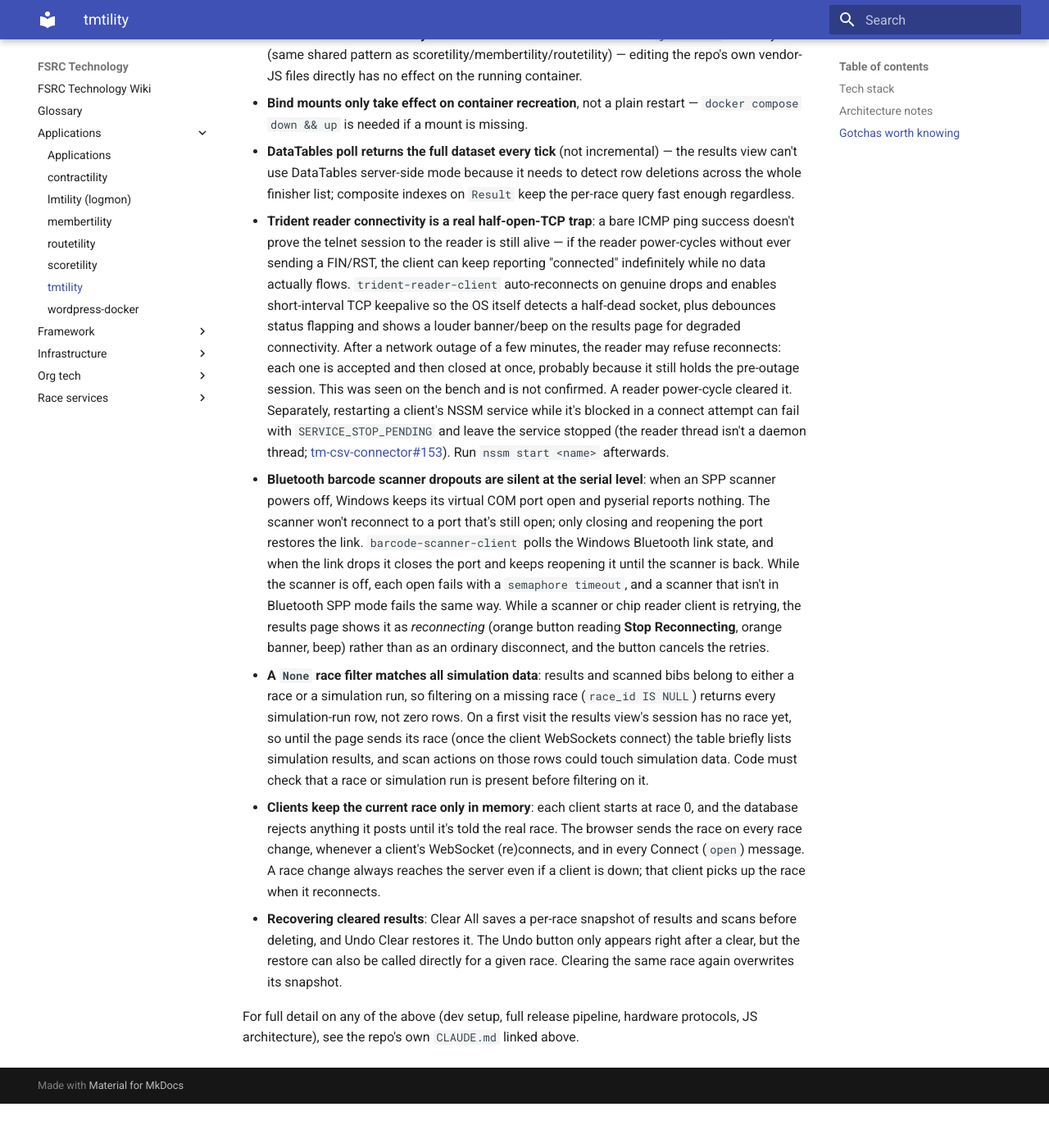
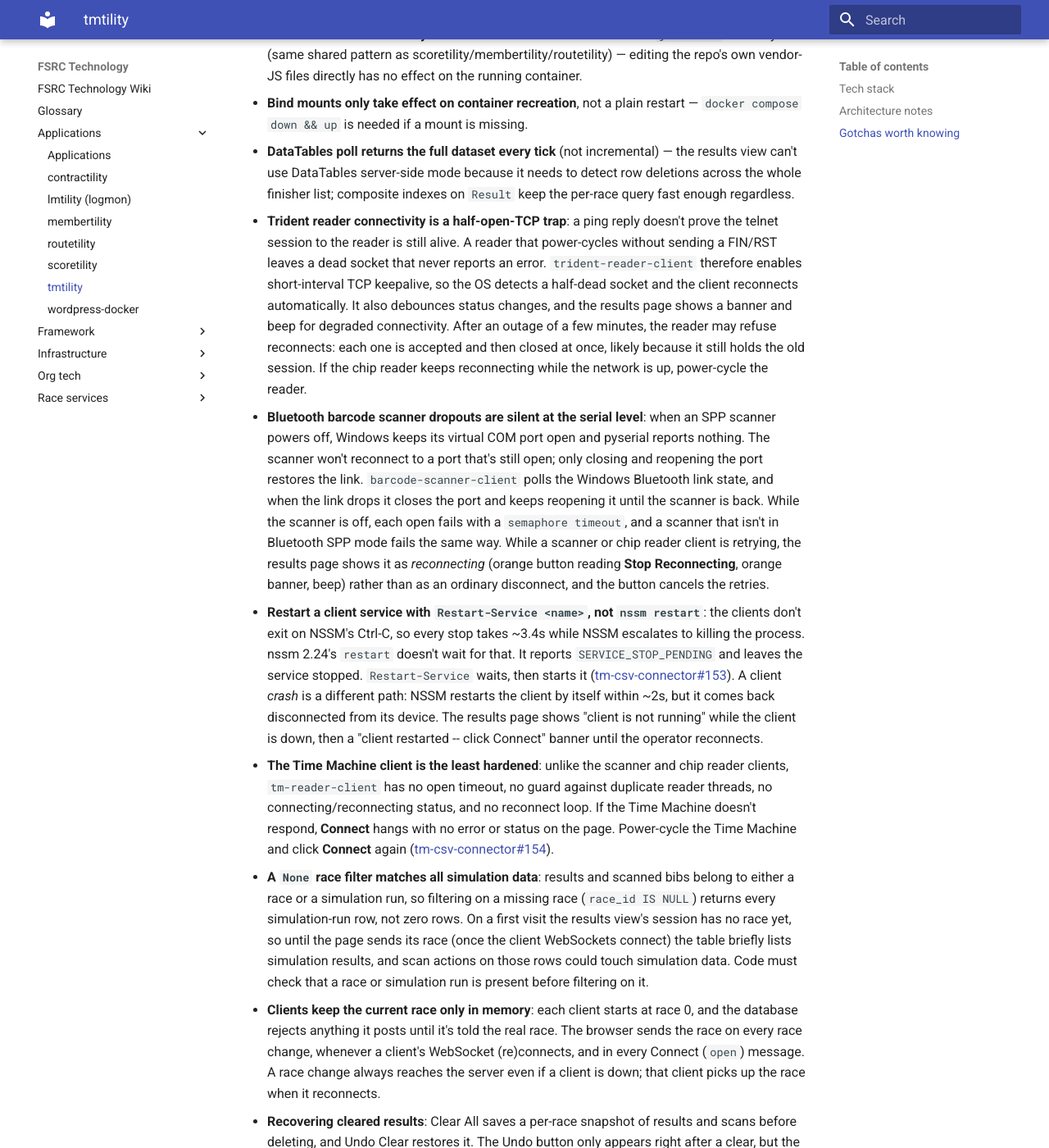
Before and after one commit to louking/fsrc-tech, an MkDocs documentation site: the page built from docs/applications/tmtility.md, in a window 1280 px wide and 1400 px high, scrolled down 1779 px. Shown: the whole window at 82% size. Built offline with MkDocs 1.6.1 and Material for MkDocs 9.7.7, drawn with Linux system fonts in a browser that asks for light colours; before the commit the page ends 3125 px from its top, so only the background shows below that.

Commit message:
Document tmtility client restart/crash handling and TM client hardening gap (louking/tm-csv-connector#153, louking/tm-csv-connector#154)
Co-Authored-By: Claude Opus 5.5 <noreply@anthropic.com>

```diff
--- a/docs/applications/tmtility.md
+++ b/docs/applications/tmtility.md
@@ -34,8 +34,10 @@ Manages results received from a Time Machine manual race timer for input to scor
 - **JS assets are shadowed by a Docker volume mount** to an external `js-common` directory (same shared pattern as scoretility/membertility/routetility) — editing the repo's own vendor-JS files directly has no effect on the running container.
 - **Bind mounts only take effect on container recreation**, not a plain restart — `docker compose down && up` is needed if a mount is missing.
 - **DataTables poll returns the full dataset every tick** (not incremental) — the results view can't use DataTables server-side mode because it needs to detect row deletions across the whole finisher list; composite indexes on `Result` keep the per-race query fast enough regardless.
-- **Trident reader connectivity is a real half-open-TCP trap**: a bare ICMP ping success doesn't prove the telnet session to the reader is still alive — if the reader power-cycles without ever sending a FIN/RST, the client can keep reporting "connected" indefinitely while no data actually flows. `trident-reader-client` auto-reconnects on genuine drops and enables short-interval TCP keepalive so the OS itself detects a half-dead socket, plus debounces status flapping and shows a louder banner/beep on the results page for degraded connectivity. After a network outage of a few minutes, the reader may refuse reconnects: each one is accepted and then closed at once, probably because it still holds the pre-outage session. This was seen on the bench and is not confirmed. A reader power-cycle cleared it. Separately, restarting a client's NSSM service while it's blocked in a connect attempt can fail with `SERVICE_STOP_PENDING` and leave the service stopped (the reader thread isn't a daemon thread; [tm-csv-connector#153](https://github.com/louking/tm-csv-connector/issues/153)). Run `nssm start <name>` afterwards.
+- **Trident reader connectivity is a half-open-TCP trap**: a ping reply doesn't prove the telnet session to the reader is still alive. A reader that power-cycles without sending a FIN/RST leaves a dead socket that never reports an error. `trident-reader-client` therefore enables short-interval TCP keepalive, so the OS detects a half-dead socket and the client reconnects automatically. It also debounces status changes, and the results page shows a banner and beep for degraded connectivity. After an outage of a few minutes, the reader may refuse reconnects: each one is accepted and then closed at once, likely because it still holds the old session. If the chip reader keeps reconnecting while the network is up, power-cycle the reader.
 - **Bluetooth barcode scanner dropouts are silent at the serial level**: when an SPP scanner powers off, Windows keeps its virtual COM port open and pyserial reports nothing. The scanner won't reconnect to a port that's still open; only closing and reopening the port restores the link. `barcode-scanner-client` polls the Windows Bluetooth link state, and when the link drops it closes the port and keeps reopening it until the scanner is back. While the scanner is off, each open fails with a `semaphore timeout`, and a scanner that isn't in Bluetooth SPP mode fails the same way. While a scanner or chip reader client is retrying, the results page shows it as *reconnecting* (orange button reading **Stop Reconnecting**, orange banner, beep) rather than as an ordinary disconnect, and the button cancels the retries.
+- **Restart a client service with `Restart-Service <name>`, not `nssm restart`**: the clients don't exit on NSSM's Ctrl-C, so every stop takes ~3.4s while NSSM escalates to killing the process. nssm 2.24's `restart` doesn't wait for that. It reports `SERVICE_STOP_PENDING` and leaves the service stopped. `Restart-Service` waits, then starts it ([tm-csv-connector#153](https://github.com/louking/tm-csv-connector/issues/153)). A client *crash* is a different path: NSSM restarts the client by itself within ~2s, but it comes back disconnected from its device. The results page shows "client is not running" while the client is down, then a "client restarted -- click Connect" banner until the operator reconnects.
+- **The Time Machine client is the least hardened**: unlike the scanner and chip reader clients, `tm-reader-client` has no open timeout, no guard against duplicate reader threads, no connecting/reconnecting status, and no reconnect loop. If the Time Machine doesn't respond, **Connect** hangs with no error or status on the page. Power-cycle the Time Machine and click **Connect** again ([tm-csv-connector#154](https://github.com/louking/tm-csv-connector/issues/154)).
 - **A `None` race filter matches all simulation data**: results and scanned bibs belong to either a race or a simulation run, so filtering on a missing race (`race_id IS NULL`) returns every simulation-run row, not zero rows. On a first visit the results view's session has no race yet, so until the page sends its race (once the client WebSockets connect) the table briefly lists simulation results, and scan actions on those rows could touch simulation data. Code must check that a race or simulation run is present before filtering on it.
 - **Clients keep the current race only in memory**: each client starts at race 0, and the database rejects anything it posts until it's told the real race. The browser sends the race on every race change, whenever a client's WebSocket (re)connects, and in every Connect (`open`) message. A race change always reaches the server even if a client is down; that client picks up the race when it reconnects.
 - **Recovering cleared results**: Clear All saves a per-race snapshot of results and scans before deleting, and Undo Clear restores it. The Undo button only appears right after a clear, but the restore can also be called directly for a given race. Clearing the same race again overwrites its snapshot.
```
Also changed, not shown: CHANGELOG.md (+6 -0 lines).
